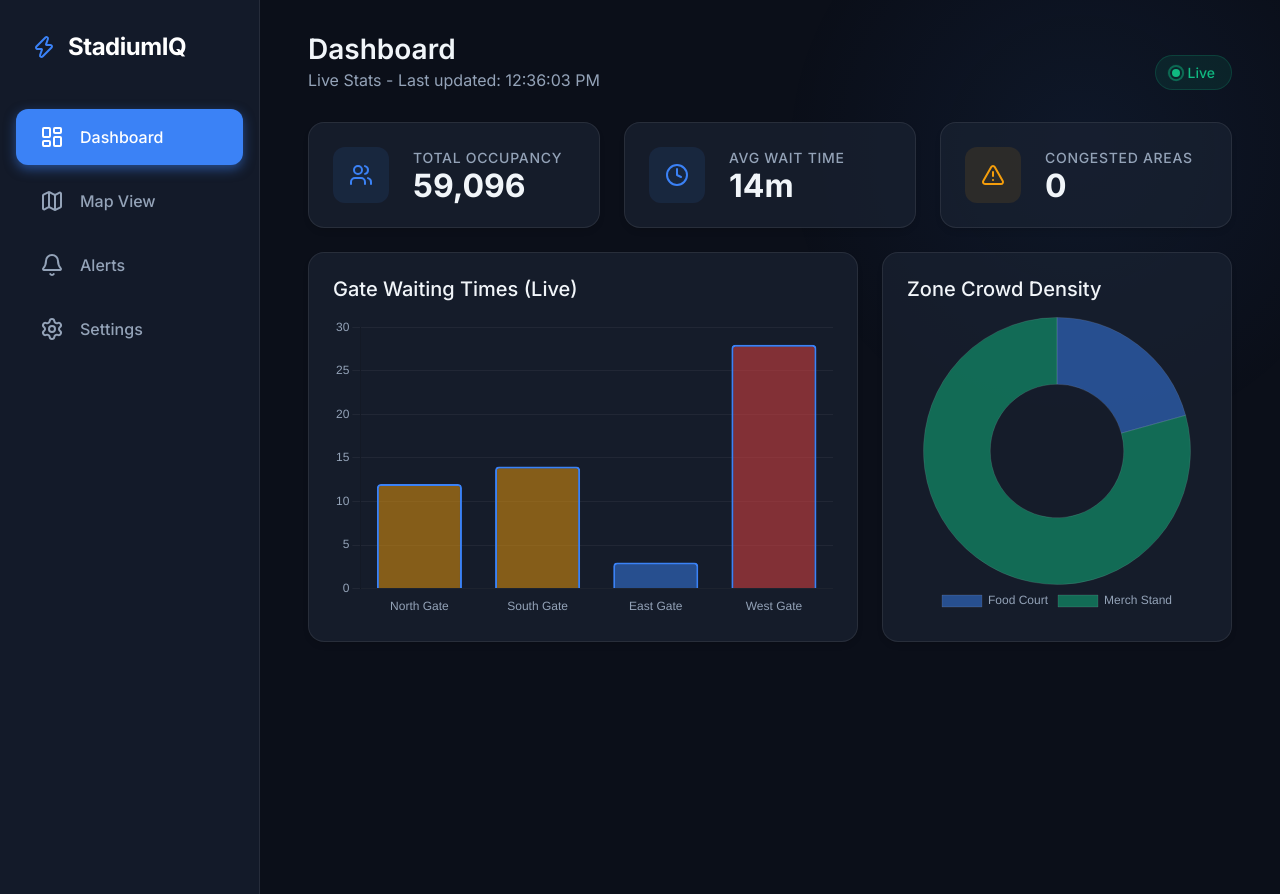
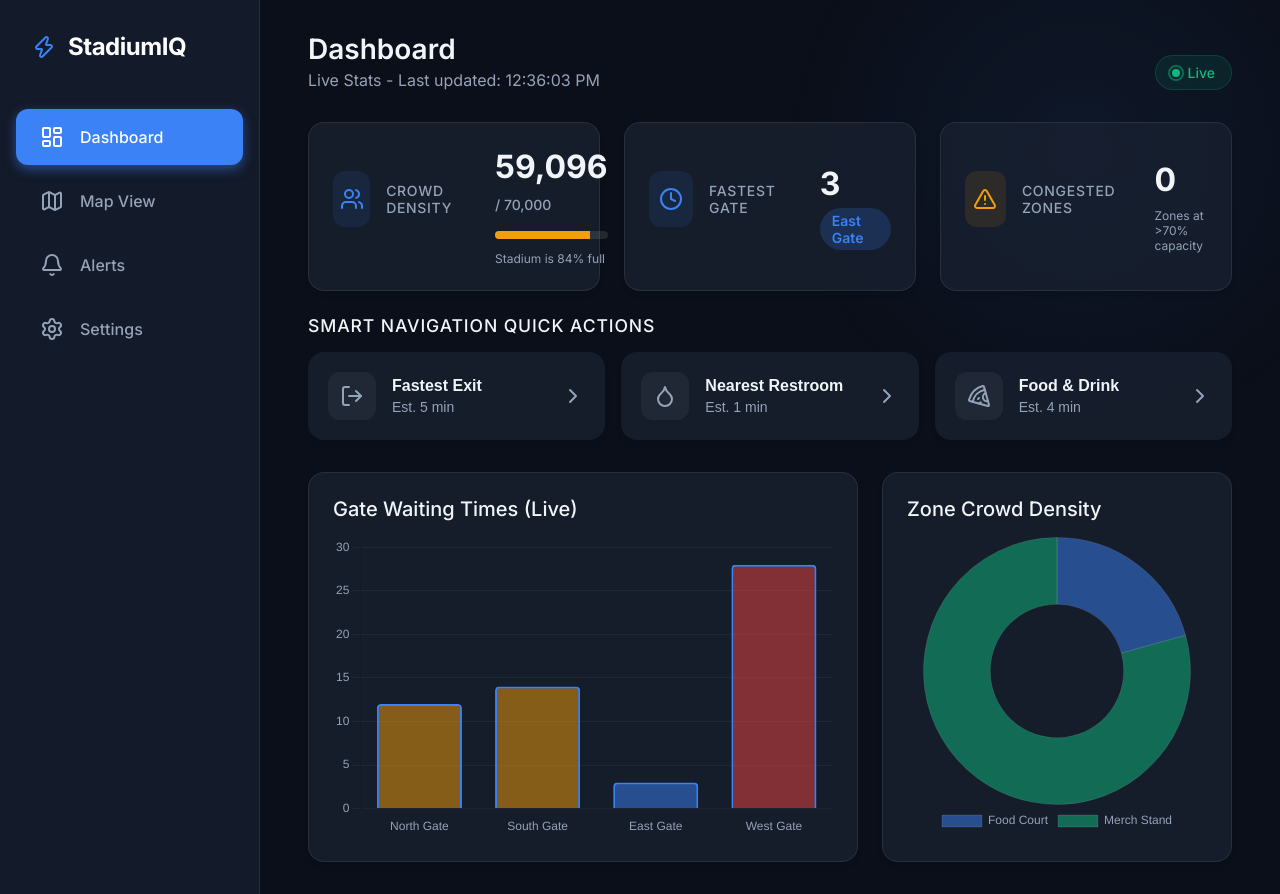
Before and after one commit to karthikpaii/promptwars-hackathon, a Flask app: page / in a window 1280 px wide. Run offline with Flask 3, Linux system fonts and the light colour scheme.

Commit message:
adding  modern dashboard with cards that shows crowd desity

```diff
--- a/physical-event-experience/static/css/style.css
+++ b/physical-event-experience/static/css/style.css
@@ -250,6 +250,151 @@ p { color: var(--text-muted); }
     line-height: 1;
 }
 
+.interactive-card {
+    transition: transform 0.2s ease, box-shadow 0.2s ease;
+    cursor: default;
+}
+.interactive-card:hover {
+    transform: translateY(-4px);
+    box-shadow: 0 8px 16px -4px rgba(0, 0, 0, 0.2), 0 0 12px var(--accent-glow);
+}
+
+.kpi-header {
+    display: flex;
+    align-items: center;
+    gap: 1rem;
+    margin-bottom: 1rem;
+}
+
+.kpi-body {
+    display: flex;
+    flex-direction: column;
+    gap: 0.5rem;
+}
+
+.kpi-subtext {
+    font-size: 0.875rem;
+    color: var(--text-muted);
+    font-weight: 500;
+}
+
+.kpi-hint {
+    font-size: 0.75rem;
+    color: var(--text-muted);
+    margin-top: 0.25rem;
+}
+
+.progress-bar-container {
+    width: 100%;
+    height: 8px;
+    background: rgba(255, 255, 255, 0.1);
+    border-radius: 999px;
+    overflow: hidden;
+    margin-top: 0.5rem;
+}
+
+.progress-bar {
+    height: 100%;
+    width: 0%;
+    background-color: var(--success);
+    transition: width 0.5s ease-out, background-color 0.3s ease;
+}
+
+.kpi-chip {
+    display: inline-flex;
+    align-items: center;
+    background: rgba(59, 130, 246, 0.2);
+    color: var(--accent-primary);
+    padding: 0.25rem 0.75rem;
+    border-radius: 999px;
+    font-size: 0.875rem;
+    font-weight: 600;
+    align-self: flex-start;
+}
+
+/* Smart Navigation Actions */
+.section-title {
+    margin-top: 1rem;
+    margin-bottom: 1rem;
+    font-size: 1.1rem;
+    color: var(--text-main);
+}
+
+.nav-actions-grid {
+    display: grid;
+    grid-template-columns: repeat(auto-fit, minmax(240px, 1fr));
+    gap: 1rem;
+    margin-bottom: 2rem;
+}
+
+.nav-action-card {
+    display: flex;
+    align-items: center;
+    padding: 1.25rem;
+    gap: 1rem;
+    border: none;
+    color: var(--text-main);
+    text-align: left;
+    cursor: pointer;
+    position: relative;
+    overflow: hidden;
+}
+
+.nav-action-card::after {
+    content: '';
+    position: absolute;
+    top: 0; left: 0; right: 0; bottom: 0;
+    background: linear-gradient(135deg, rgba(255,255,255,0.1) 0%, rgba(255,255,255,0) 100%);
+    opacity: 0;
+    transition: opacity 0.3s ease;
+}
+
+.nav-action-card:hover::after {
+    opacity: 1;
+}
+
+.nav-action-icon {
+    width: 48px;
+    height: 48px;
+    background: rgba(255, 255, 255, 0.05);
+    border-radius: var(--radius-md);
+    display: flex;
+    align-items: center;
+    justify-content: center;
+    color: var(--text-muted);
+    transition: all 0.3s ease;
+}
+
+.nav-action-card:hover .nav-action-icon {
+    color: var(--accent-primary);
+    background: rgba(59, 130, 246, 0.1);
+}
+
+.nav-action-text {
+    flex: 1;
+}
+
+.nav-action-text h4 {
+    font-size: 1rem;
+    font-weight: 600;
+    margin-bottom: 0.25rem;
+}
+
+.nav-action-text p {
+    font-size: 0.875rem;
+    color: var(--text-muted);
+}
+
+.chevron {
+    color: var(--text-muted);
+    transition: transform 0.2s;
+}
+
+.nav-action-card:hover .chevron {
+    transform: translateX(4px);
+    color: var(--text-main);
+}
+
 /* Dashboard Grid */
 .dashboard-grid {
     display: grid;
--- a/physical-event-experience/static/js/app.js
+++ b/physical-event-experience/static/js/app.js
@@ -39,6 +39,14 @@ document.addEventListener('DOMContentLoaded', () => {
     tabs.dashboard.addEventListener('click', (e) => { e.preventDefault(); switchView('dashboard'); });
     tabs.map.addEventListener('click', (e) => { e.preventDefault(); switchView('map'); });
 
+    // Navigation Quick Actions
+    document.querySelectorAll('.nav-action-card').forEach(btn => {
+        btn.addEventListener('click', () => {
+            // Right now, we just switch to the map view. In a real app we'd trigger routing.
+            switchView('map');
+        });
+    });
+
     // Data Fetching Logic
     async function fetchData() {
         try {
@@ -55,18 +63,43 @@ document.addEventListener('DOMContentLoaded', () => {
     }
 
     function updateUI(data) {
-        // KPI Updates
+        // --- Crowd Density Card Updates ---
         document.getElementById('kpi-occupancy').textContent = data.occupancy.toLocaleString();
+        document.getElementById('kpi-capacity').textContent = data.capacity.toLocaleString();
 
-        const avgWait = Math.round(data.gates.reduce((acc, g) => acc + g.waitTimeMinutes, 0) / data.gates.length);
-        document.getElementById('kpi-wait').textContent = `${avgWait}m`;
+        const densityPercent = Math.min(100, Math.round((data.occupancy / data.capacity) * 100));
+        const densityBar = document.getElementById('density-bar');
+        densityBar.style.width = `${densityPercent}%`;
 
-        const congestionCount = data.zones.filter(z => z.crowdLevel > 70).length;
-        document.getElementById('kpi-congestion').textContent = congestionCount;
+        // Change color based on density
+        if (densityPercent > 90) densityBar.style.backgroundColor = 'var(--danger)';
+        else if (densityPercent > 70) densityBar.style.backgroundColor = 'var(--warning)';
+        else densityBar.style.backgroundColor = 'var(--success)';
+
+        document.getElementById('density-hint').textContent = `Stadium is ${densityPercent}% full`;
+
+        // --- Fastest Gate Updates ---
+        const fastestGate = data.gates.reduce((prev, current) => (prev.waitTimeMinutes < current.waitTimeMinutes) ? prev : current);
+        document.getElementById('kpi-fastest-time').textContent = fastestGate.waitTimeMinutes;
+        document.getElementById('kpi-fastest-gate').textContent = fastestGate.name;
+
+        // --- Congestion Card Updates ---
+        const congestionZones = data.zones.filter(z => z.crowdLevel > 70);
+        document.getElementById('kpi-congestion').textContent = congestionZones.length;
+
+        const congestionCard = document.getElementById('congestion-card');
+        if (congestionZones.length > 0) {
+            congestionCard.style.border = '1px solid var(--danger)';
+        } else {
+            congestionCard.style.border = '1px solid var(--panel-border)';
+        }
 
         // Update subtitle with timestamp
         const timeStr = new Date(data.timestamp * 1000).toLocaleTimeString();
         document.querySelector('.subtitle').textContent = `Live Stats - Last updated: ${timeStr}`;
+
+        // (Optional) simulate routing estimates changing slightly
+        document.getElementById('nav-exit-time').textContent = `Est. ${fastestGate.waitTimeMinutes + 2} min`;
     }
 
     // Initial fetch and set interval
--- a/physical-event-experience/templates/index.html
+++ b/physical-event-experience/templates/index.html
@@ -49,28 +49,76 @@
 
             <div class="view-container" id="view-dashboard">
                 <!-- KPI Widgets (Will populate dynamically) -->
+                <!-- Main KPI Cards Sections -->
                 <div class="kpi-grid">
-                    <div class="kpi-card glass-panel">
-                        <div class="kpi-icon"><i data-lucide="users"></i></div>
-                        <div class="kpi-details">
-                            <h3>Total Occupancy</h3>
-                            <div class="kpi-value" id="kpi-occupancy">--</div>
+
+                    <!-- Crowd Density Card -->
+                    <div class="kpi-card glass-panel interactive-card">
+                        <div class="kpi-header">
+                            <div class="kpi-icon"><i data-lucide="users"></i></div>
+                            <h3>Crowd Density</h3>
+                        </div>
+                        <div class="kpi-body">
+                            <div class="kpi-value"><span id="kpi-occupancy">--</span> <span class="kpi-subtext">/ <span id="kpi-capacity">--</span></span></div>
+                            <div class="progress-bar-container">
+                                <div class="progress-bar" id="density-bar"></div>
+                            </div>
+                            <p class="kpi-hint" id="density-hint">Calculating...</p>
                         </div>
                     </div>
-                    <div class="kpi-card glass-panel">
-                        <div class="kpi-icon"><i data-lucide="clock"></i></div>
-                        <div class="kpi-details">
-                            <h3>Avg Wait Time</h3>
-                            <div class="kpi-value" id="kpi-wait">--</div>
+
+                    <!-- Shortest Wait Time Card -->
+                    <div class="kpi-card glass-panel interactive-card">
+                        <div class="kpi-header">
+                            <div class="kpi-icon"><i data-lucide="clock"></i></div>
+                            <h3>Fastest Gate</h3>
+                        </div>
+                        <div class="kpi-body">
+                            <div class="kpi-value" id="kpi-fastest-time">-- <span class="kpi-subtext">mins</span></div>
+                            <div class="kpi-chip" id="kpi-fastest-gate">Loading...</div>
                         </div>
                     </div>
-                    <div class="kpi-card glass-panel">
-                        <div class="kpi-icon warning"><i data-lucide="alert-triangle"></i></div>
-                        <div class="kpi-details">
-                            <h3>Congested Areas</h3>
+
+                    <!-- Congestion Alerts Card -->
+                    <div class="kpi-card glass-panel interactive-card" id="congestion-card">
+                        <div class="kpi-header">
+                            <div class="kpi-icon warning"><i data-lucide="alert-triangle"></i></div>
+                            <h3>Congested Zones</h3>
+                        </div>
+                        <div class="kpi-body">
                             <div class="kpi-value" id="kpi-congestion">--</div>
+                            <p class="kpi-hint">Zones at >70% capacity</p>
                         </div>
                     </div>
+                </div>
+
+                <!-- Smart Navigation Section -->
+                <h3 class="section-title">Smart Navigation Quick Actions</h3>
+                <div class="nav-actions-grid">
+                    <button class="nav-action-card glass-panel interactive-card" data-route="exit">
+                        <div class="nav-action-icon"><i data-lucide="log-out"></i></div>
+                        <div class="nav-action-text">
+                            <h4>Fastest Exit</h4>
+                            <p id="nav-exit-time">Est. 3 min</p>
+                        </div>
+                        <i data-lucide="chevron-right" class="chevron"></i>
+                    </button>
+                    <button class="nav-action-card glass-panel interactive-card" data-route="restroom">
+                        <div class="nav-action-icon"><i data-lucide="droplet"></i></div>
+                        <div class="nav-action-text">
+                            <h4>Nearest Restroom</h4>
+                            <p>Est. 1 min</p>
+                        </div>
+                        <i data-lucide="chevron-right" class="chevron"></i>
+                    </button>
+                    <button class="nav-action-card glass-panel interactive-card" data-route="food">
+                        <div class="nav-action-icon"><i data-lucide="pizza"></i></div>
+                        <div class="nav-action-text">
+                            <h4>Food & Drink</h4>
+                            <p>Est. 4 min</p>
+                        </div>
+                        <i data-lucide="chevron-right" class="chevron"></i>
+                    </button>
                 </div>
 
                 <!-- Charts Section -->
```
